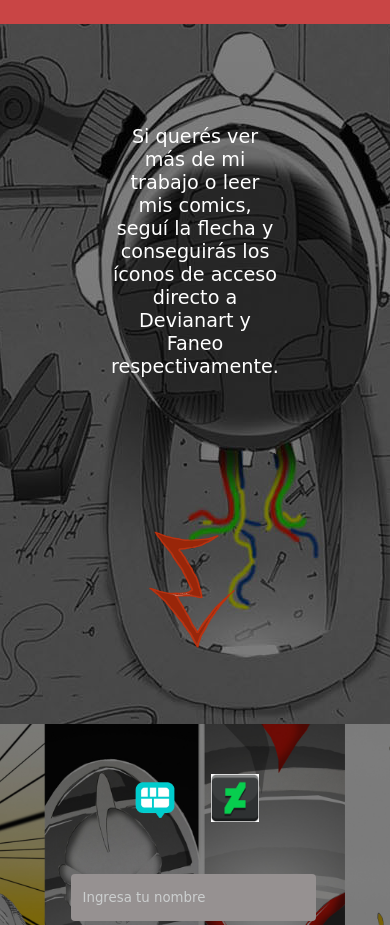
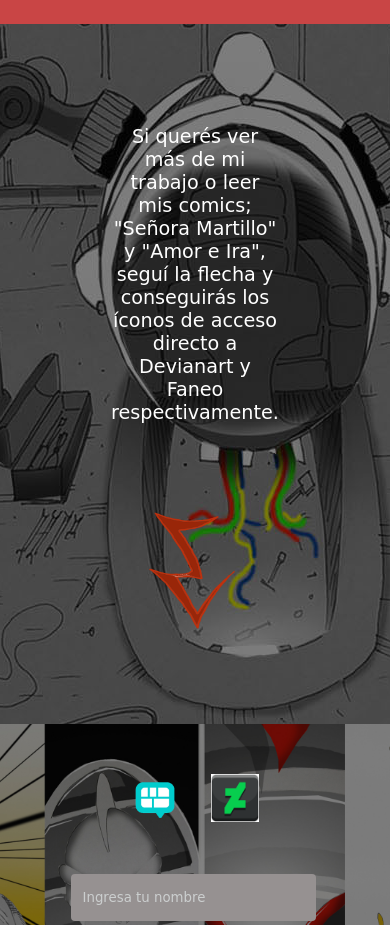
Before and after one commit to megastratofall/romaweb2, a React (Create React App) app: page / in a window 390 px wide. Shown: the part 9600-10525 px from the top of the page. Built offline with nearby package versions, Linux system fonts and the light colour scheme.

Commit message:
responsive changes fixes

```diff
--- a/src/Sections/Works/index.js
+++ b/src/Sections/Works/index.js
@@ -25,9 +25,9 @@ const Works = () => {
         <div className="image-container">
           <img id="tapascomic1" src={tapa1} alt="tapa de comic" />
           <p className="invitacion">
-            Si querés ver más de mi trabajo o leer mis comics, seguí la flecha y
-            conseguirás los íconos de acceso directo a Devianart y Faneo
-            respectivamente.
+            Si querés ver más de mi trabajo o leer mis comics; "Señora Martillo"
+            y "Amor e Ira", seguí la flecha y conseguirás los íconos de acceso
+            directo a Devianart y Faneo respectivamente.
           </p>
           <img id="tapascomic2" src={tapa2} alt="tapa de comic" />
         </div>
--- a/src/Sections/Works/works.css
+++ b/src/Sections/Works/works.css
@@ -45,5 +45,5 @@
   display: flex;
   width: 200px;
   height: 200px;
-  margin: 10px auto;
+  margin: -55px auto;
 }
```
